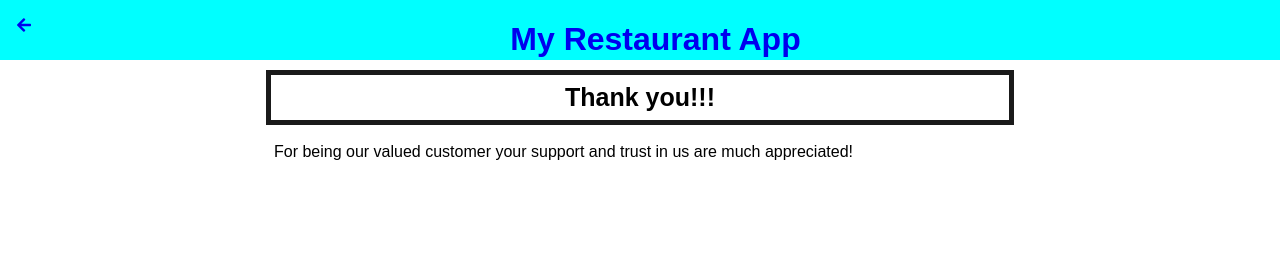
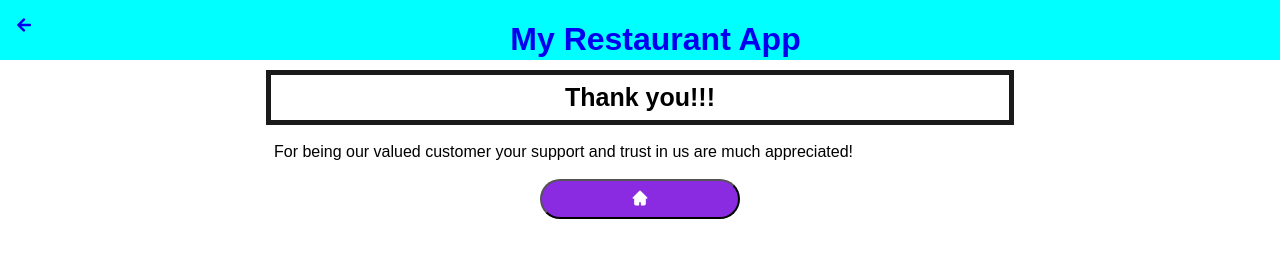
Before and after one commit to MazwiNoluntu-ITvarsity/Module-3-Assessment-2, a plain HTML site: page thankyou.html in a window 1280 px wide. Drawn offline with Linux system fonts and the light colour scheme.

Commit message:
Add files via upload

```diff
--- a/thankyou.html
+++ b/thankyou.html
@@ -21,9 +21,16 @@
     <div class="recipe-details">
         <h1>Thank you!!!</h1>
         <p style="margin: 18px;">For being our valued customer your support and trust in us are much appreciated!</p>
-
-
     </div>
    </div>
+
+   <div>
+    <a style="text-decoration: none;" href="thankyou.html">
+        <a href="index.html">
+    <button class="btn"><svg xmlns="http://www.w3.org/2000/svg" width="1em" height="1em" viewBox="0 0 24 24"><path fill="White" fill-rule="evenodd" d="M11.293 3.293a1 1 0 0 1 1.414 0l6 6l2 2a1 1 0 0 1-1.414 1.414L19 12.414V19a2 2 0 0 1-2 2h-3a1 1 0 0 1-1-1v-3h-2v3a1 1 0 0 1-1 1H7a2 2 0 0 1-2-2v-6.586l-.293.293a1 1 0 0 1-1.414-1.414l2-2z" clip-rule="evenodd"/></svg></button>
+    </a>
+    </a>
+    </div>
+
 </body>
 </html>
```
